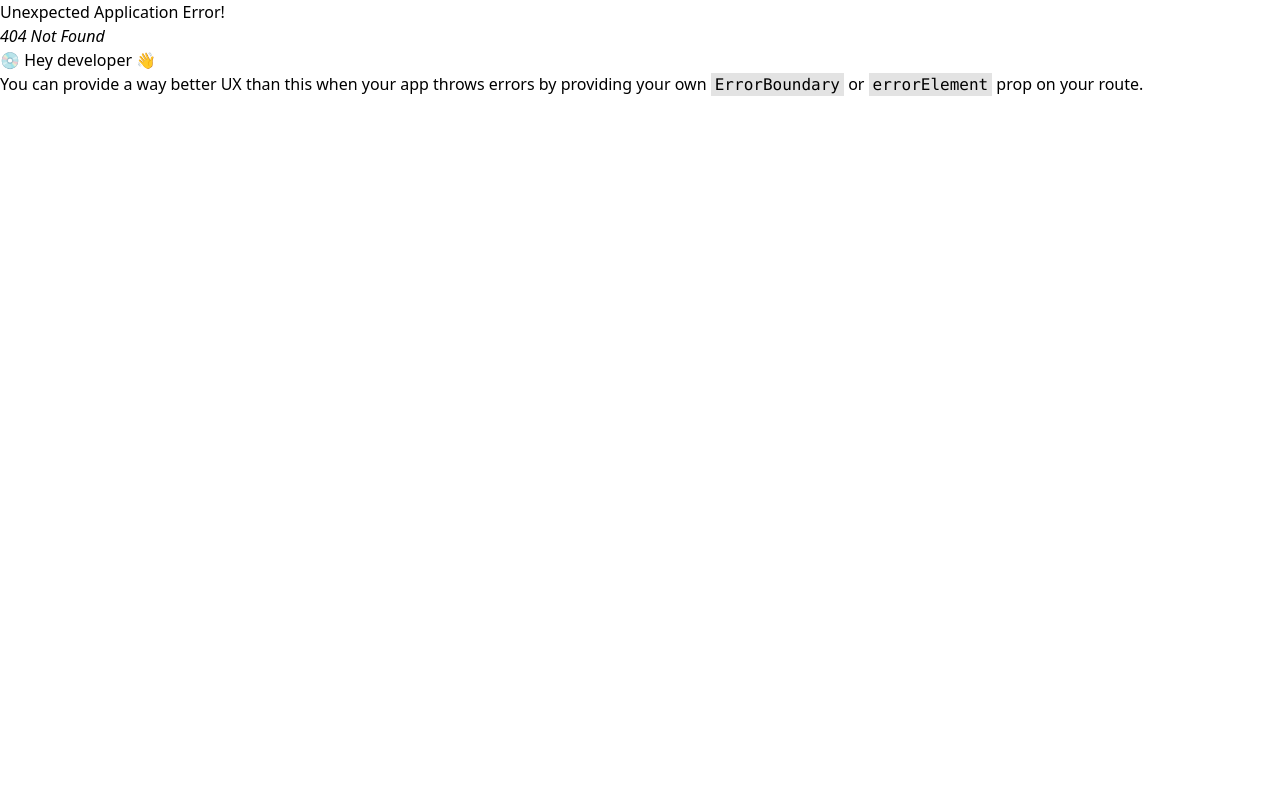
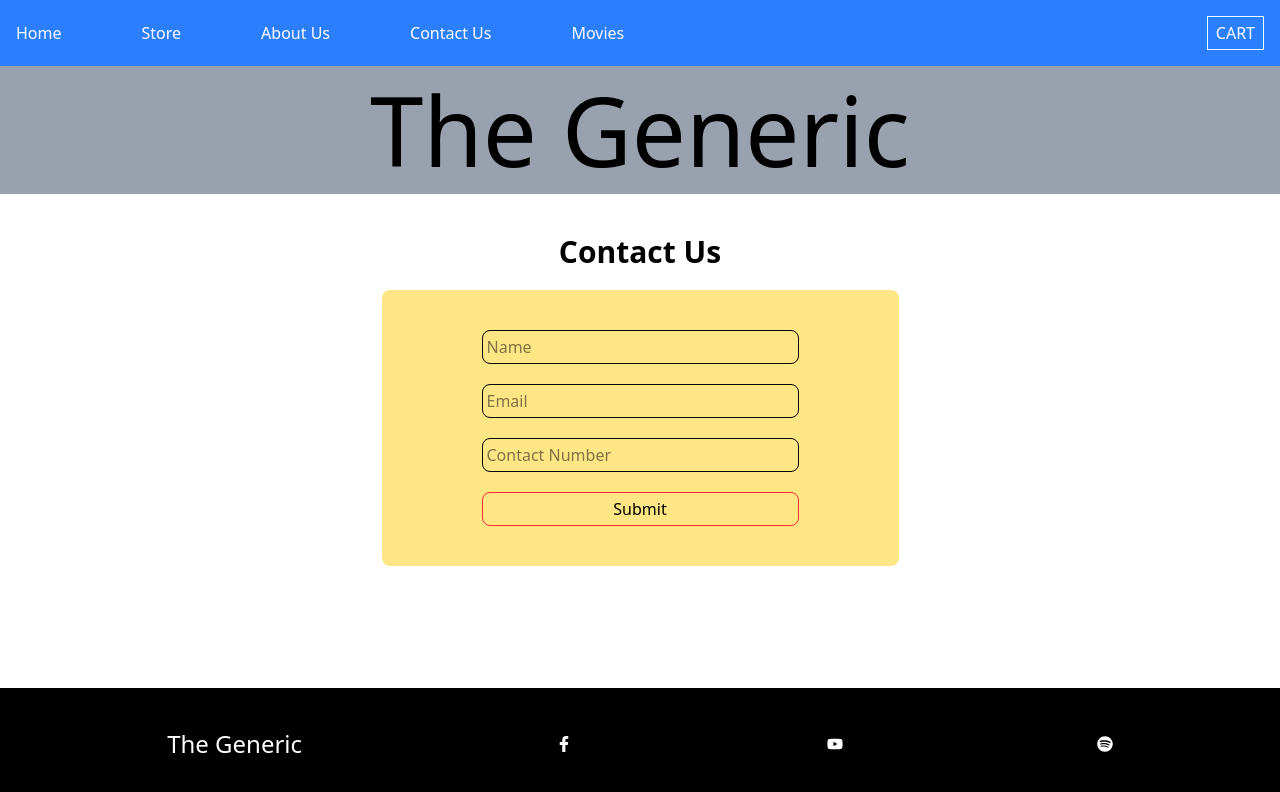
Before and after one commit to karanBais/sharpener-Ecommerce, a React (Vite) app: page /contact in a window 1280 px wide. Before the commit this address had no page. Shown: the top 792 px of the page. Built offline with nearby package versions, Linux system fonts and the light colour scheme.

Commit message:
Adding Contact US Page via REACT ROUTER

```diff
--- /dev/null
+++ b/src/Components/ContactUs/ContactUs.jsx
@@ -0,0 +1,69 @@
+import React, { useState } from "react";
+
+const ContactUs = () => {
+  const [name, setName] = useState("");
+  const [email, setEmail] = useState("");
+  const [contactNumber, setContactNumber] = useState("");
+
+  const contactFromSubmitHandler = async(e) => {
+    e.preventDefault();
+    try{
+        const response = await fetch("https://sharpener-movie-1235c-default-rtdb.firebaseio.com/contactus.json",{
+            method:"POST",
+            body:JSON.stringify({name,email,contactNumber}),
+            headers:{
+                'Content-Type':'application/json'
+            }
+        });
+        const data = await response.json();
+        console.log("Success:",data);
+    }
+    catch(error){
+        console.log("Error:",error);
+    }
+    setName("");
+    setEmail("");
+    setContactNumber("");
+    alert("Form Submitted Successfully");
+  };
+  return (
+    <div className="my-5 mx-auto">
+      <h1 className="text-3xl font-bold text-center my-5">Contact Us</h1>
+      <form
+        action=""
+        className="flex flex-col justify-center mx-auto px-25 py-10 bg-amber-200 gap-5 rounded-lg"
+        onSubmit={contactFromSubmitHandler}
+      >
+        <input
+          type="text"
+          value={name}
+          onChange={(e) => setName(e.target.value)}
+          className="border-1 border-black p-1 pr-20 rounded-lg"
+          placeholder="Name"
+          required
+        />
+        <input
+          type="email"
+          value={email}
+          onChange={(e) => setEmail(e.target.value)}
+          className="border-1 border-black p-1 rounded-lg"
+          placeholder="Email"
+          required
+        />
+        <input
+          type="number"
+          value={contactNumber}
+          onChange={(e) => setContactNumber(e.target.value)}
+          className="border-1 border-black p-1 rounded-lg"
+          placeholder="Contact Number"
+          required
+        />
+        <button type="submit" className="border-1 border-red-500 p-1 hover:bg-red-300 rounded-lg active:bg-red-500">
+          Submit
+        </button>
+      </form>
+    </div>
+  );
+};
+
+export default ContactUs;
--- a/src/Components/Navbar/Navbar.jsx
+++ b/src/Components/Navbar/Navbar.jsx
@@ -15,6 +15,7 @@ const Navbar = () => {
            <NavLink to={'/'}> <li>Home</li> </NavLink>
             <NavLink to={'/store'}> <li>Store</li></NavLink>
             <NavLink to={'/about'}> <li>About Us</li></NavLink>
+            <NavLink to={'/contact'}> <li>Contact Us</li></NavLink>
             <NavLink to={'/movies'}> <li>Movies</li></NavLink>
           </ul>
           <button
```
Also changed, not shown: src/App.jsx (+6 -1 lines).
